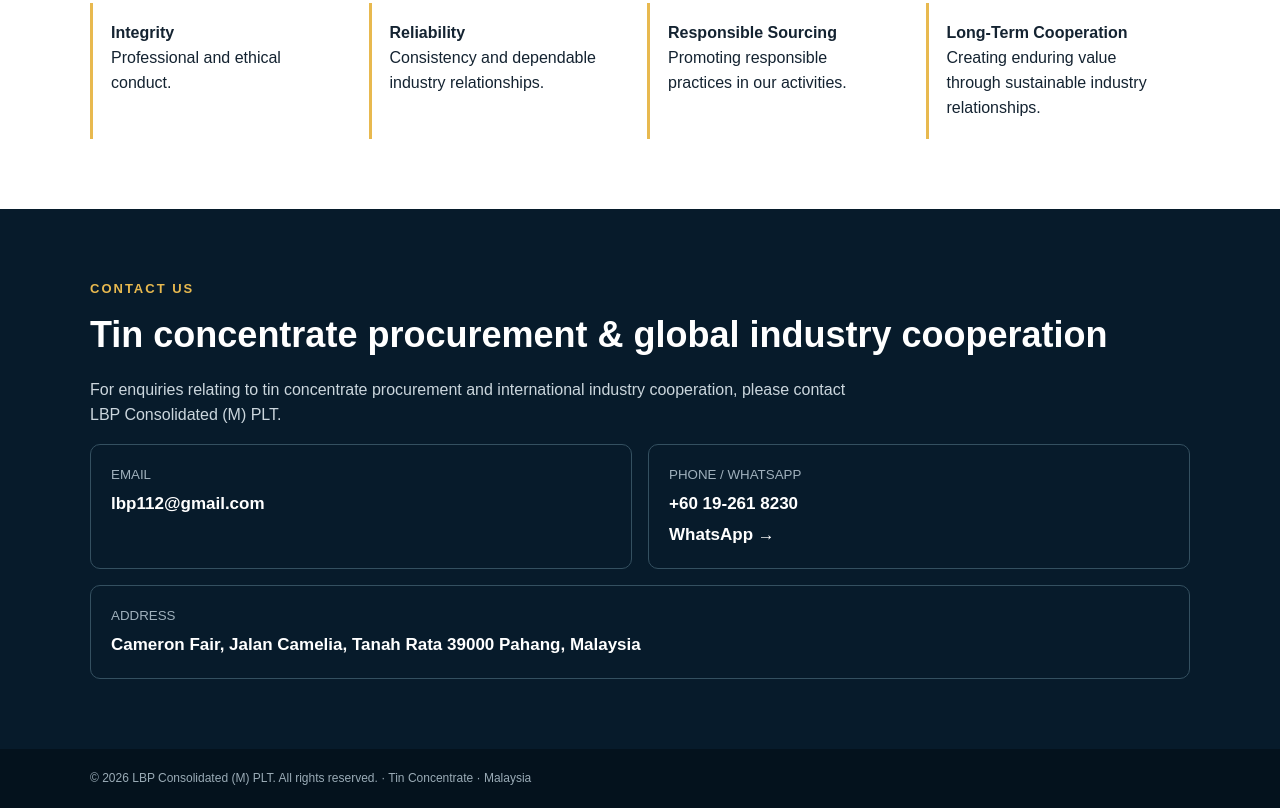
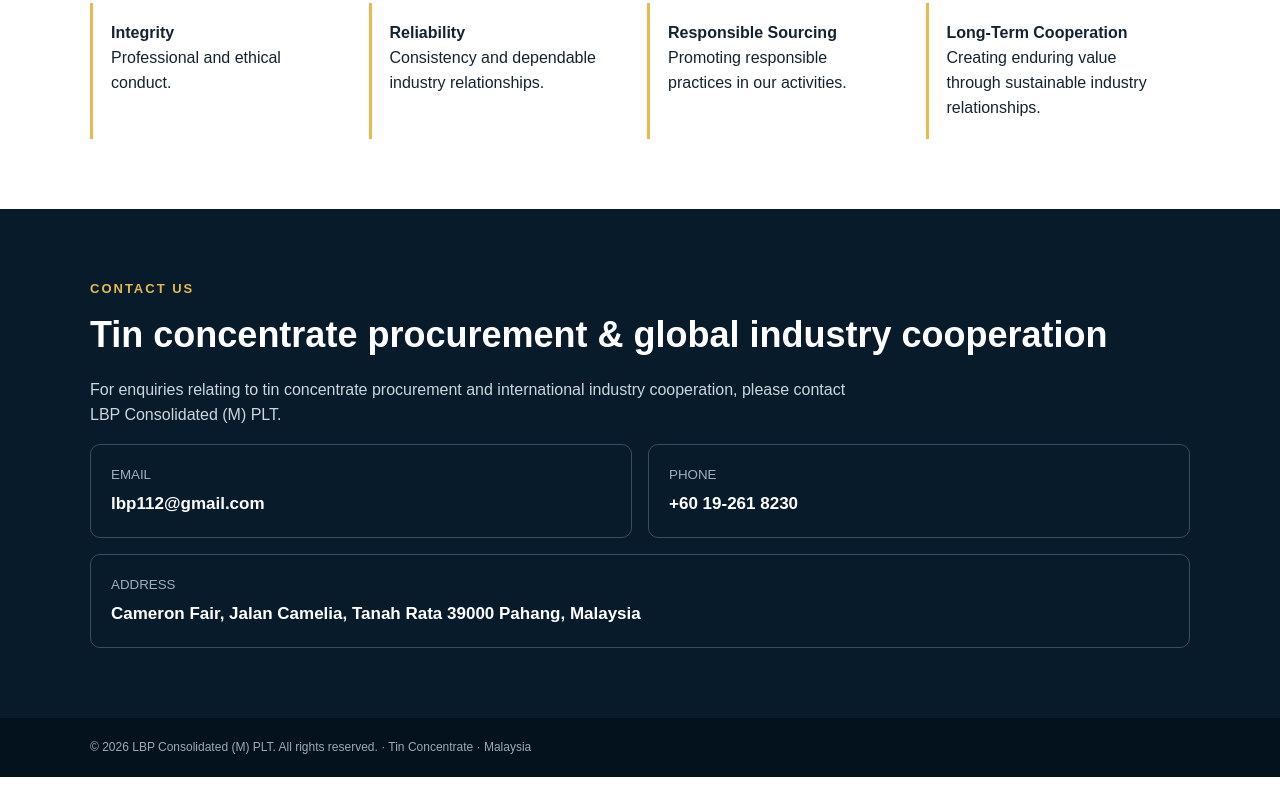
Before and after one commit to lbp1122/lbp-website, a plain HTML site: page index.html in a window 1280 px wide. Shown: the part 1926-2734 px from the top of the page. After the commit the page ends 2703 px from the top, so only its background shows below. Drawn offline with Linux system fonts and the light colour scheme.

Commit message:
Remove WhatsApp contact link and label

```diff
--- a/index.html
+++ b/index.html
@@ -10,7 +10,7 @@
 <div class="grid"><div class="card"><i>01</i><h3><span class="en">Tin Concentrate Procurement</span><span class="zh">锡精矿采购</span></h3><p class="en">Focused on the disciplined procurement of tin concentrates, with reliability, consistency and enduring industry relationships at the heart of our approach.</p><p class="zh">锡精矿采购是我们的核心业务之一。</p></div><div class="card"><i>02</i><h3><span class="en">Global Industry Cooperation</span><span class="zh">全球产业合作</span></h3><p class="en">Working directly with tin manufacturing facilities around the globe to develop dependable, efficient and sustainable supply relationships.</p><p class="zh">与全球锡制造设施直接合作，建立可靠、高效及可持续的供应关系。</p></div><div class="card"><i>03</i><h3><span class="en">Mineral Commodities</span><span class="zh">矿产商品</span></h3><p class="en">Developing opportunities across mineral commodities through disciplined commercial practices and long-term industry cooperation.</p><p class="zh">以严谨的商业原则参与矿产商品相关业务，并着重长期产业合作与发展机会。</p></div></div></div></section>
 <section class="about" id="about"><div class="w"><div class="ey"><span class="en">About Us</span><span class="zh">关于我们</span></div><h2>LBP Consolidated (M) PLT</h2><p class="intro en">Based in Malaysia, LBP Consolidated (M) PLT is a resource-focused company specializing in tin concentrate procurement. Working directly with established tin manufacturing facilities around the globe, we are committed to building enduring industry relationships through reliability, integrity and professional execution.</p><p class="intro zh">LBP Consolidated (M) PLT 立足马来西亚，是一家专注于资源领域的企业，主要从事锡精矿采购。我们与全球锡制造设施直接合作，并以可靠、诚信及专业执行为基础，建立长期稳健的产业关系。</p></div></section>
 <section id="responsibility"><div class="w"><div class="ey"><span class="en">Responsibility</span><span class="zh">企业责任</span></div><h2><span class="en">Responsible business principles.</span><span class="zh">负责任的商业原则。</span></h2><div class="values"><div class="value"><b><span class="en">Integrity</span><span class="zh">诚信</span></b><br><span class="en">Professional and ethical conduct.</span><span class="zh">坚持专业及合乎商业道德的经营方式。</span></div><div class="value"><b><span class="en">Reliability</span><span class="zh">可靠</span></b><br><span class="en">Consistency and dependable industry relationships.</span><span class="zh">重视稳定供应及可靠的产业合作关系。</span></div><div class="value"><b><span class="en">Responsible Sourcing</span><span class="zh">负责任采购</span></b><br><span class="en">Promoting responsible practices in our activities.</span><span class="zh">在业务活动中推动负责任的实践。</span></div><div class="value"><b><span class="en">Long-Term Cooperation</span><span class="zh">长期合作</span></b><br><span class="en">Creating enduring value through sustainable industry relationships.</span><span class="zh">通过可持续的产业合作关系创造长远价值。</span></div></div></div></section>
-<section class="contact" id="contact"><div class="w"><div class="ey"><span class="en">Contact Us</span><span class="zh">联系我们</span></div><h2><span class="en">Tin concentrate procurement &amp; global industry cooperation</span><span class="zh">锡精矿采购与全球产业合作</span></h2><p class="intro en">For enquiries relating to tin concentrate procurement and international industry cooperation, please contact LBP Consolidated (M) PLT.</p><p class="intro zh">如有锡精矿采购及国际产业合作相关咨询，欢迎联系 LBP Consolidated (M) PLT。</p><div class="cg"><div class="box"><small>EMAIL</small><a href="mailto:lbp112@gmail.com">lbp112@gmail.com</a></div><div class="box"><small>PHONE / WHATSAPP</small><a href="tel:+60192618230">+60 19-261 8230</a><a href="https://wa.me/60192618230">WhatsApp →</a></div><div class="box" style="grid-column:1/-1"><small>ADDRESS</small><address>Cameron Fair, Jalan Camelia, Tanah Rata 39000 Pahang, Malaysia</address></div></div></div></section>
+<section class="contact" id="contact"><div class="w"><div class="ey"><span class="en">Contact Us</span><span class="zh">联系我们</span></div><h2><span class="en">Tin concentrate procurement &amp; global industry cooperation</span><span class="zh">锡精矿采购与全球产业合作</span></h2><p class="intro en">For enquiries relating to tin concentrate procurement and international industry cooperation, please contact LBP Consolidated (M) PLT.</p><p class="intro zh">如有锡精矿采购及国际产业合作相关咨询，欢迎联系 LBP Consolidated (M) PLT。</p><div class="cg"><div class="box"><small>EMAIL</small><a href="mailto:lbp112@gmail.com">lbp112@gmail.com</a></div><div class="box"><small>PHONE</small><a href="tel:+60192618230">+60 19-261 8230</a></div><div class="box" style="grid-column:1/-1"><small>ADDRESS</small><address>Cameron Fair, Jalan Camelia, Tanah Rata 39000 Pahang, Malaysia</address></div></div></div></section>
 </main><footer><div class="w">© 2026 LBP Consolidated (M) PLT. All rights reserved. · Tin Concentrate · Malaysia</div></footer>
 <script>let zh=false;function toggleLang(){zh=!zh;document.querySelectorAll('.en').forEach(x=>x.style.display=zh?'none':'');document.querySelectorAll('.zh').forEach(x=>x.style.display=zh?'':'none');document.documentElement.lang=zh?'zh-CN':'en';document.querySelector('.links').classList.remove('open')}document.querySelectorAll('.links a').forEach(a=>a.onclick=()=>document.querySelector('.links').classList.remove('open'));</script>
 </body></html>
```
